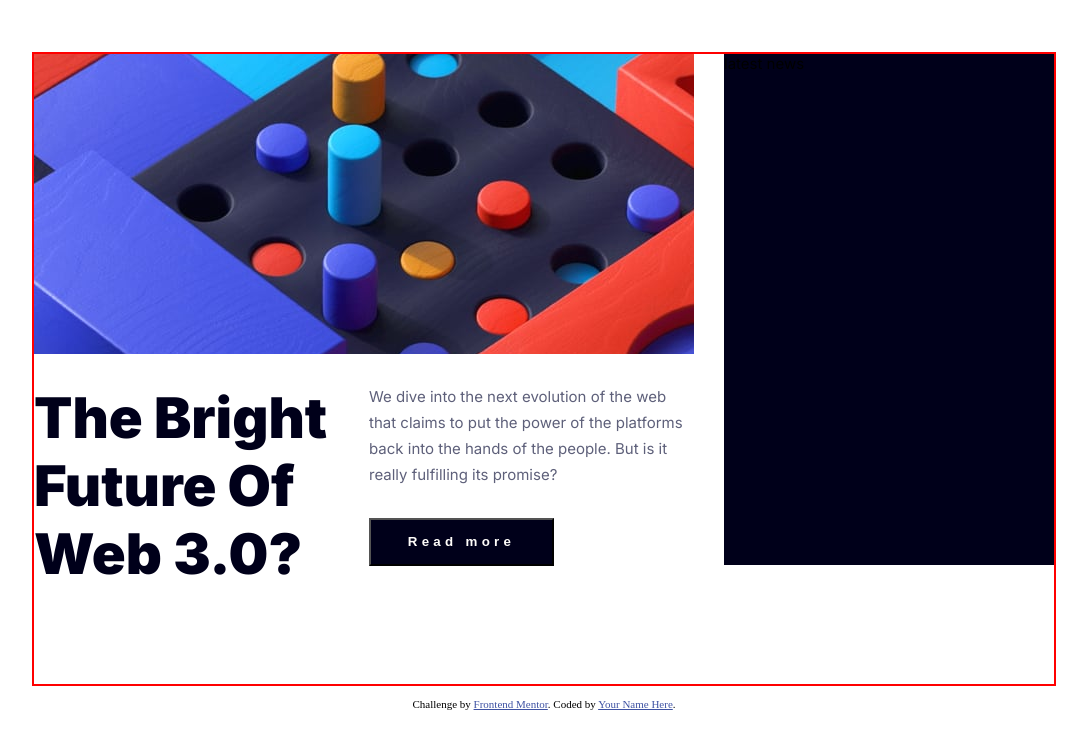
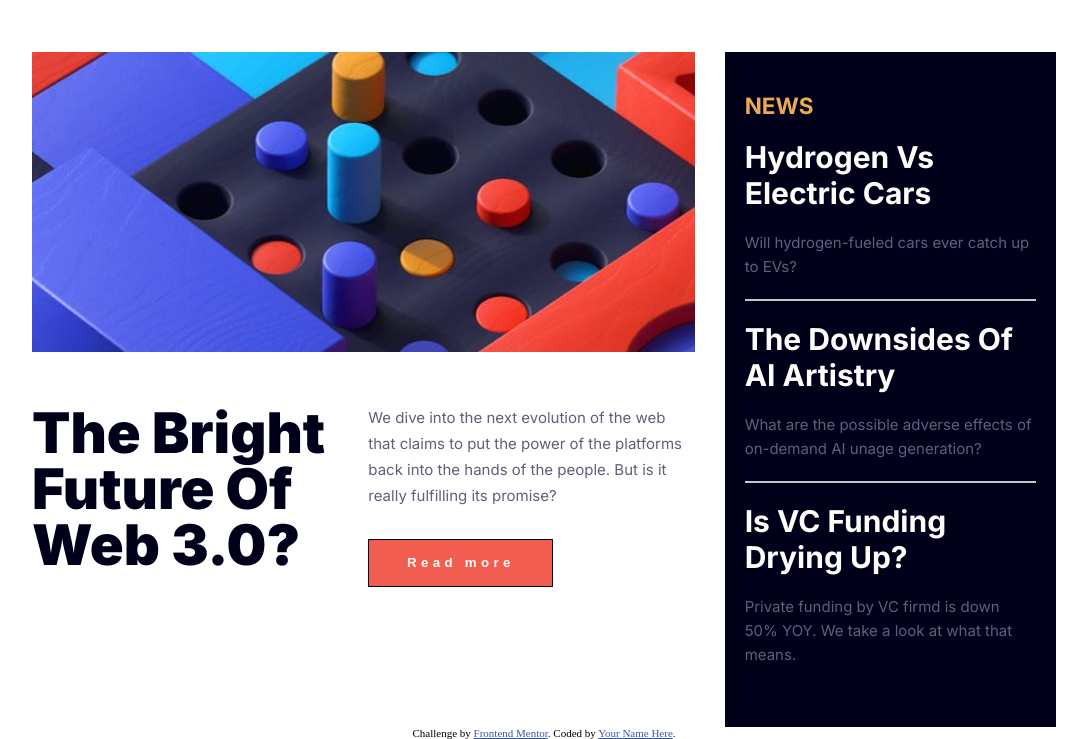
Before and after one commit to OladokunLT/news-homepage-challenge, a plain HTML site: page index.html in a window 1280 px wide. Shown: the part 102-841 px from the top of the page, without its empty margins (96-1183 px from the left). Before the commit the page ends 812 px from the top, so only its background shows below. Drawn offline with Linux system fonts and the light colour scheme.

Commit message:
Added side latest news

```diff
--- a/index.html
+++ b/index.html
@@ -71,7 +71,7 @@
             <div class="hero-image"></div>
             <div class="grid-text">
               <div class="inner-col-1">
-                <h2>The bright future of web 3.0?</h2>
+                <h1>The bright future of web 3.0?</h1>
               </div>
               <div class="inner-col-2">
                 <p>
@@ -83,7 +83,31 @@
               </div>
             </div>
           </div>
-          <div class="latest-news">latest news</div>
+          <div class="latest-news">
+            <h2>NEWS</h2>
+            <article class="news-container">
+              <ul>
+                <li class="news-list">
+                  <a href="" class="news-brief">Hydrogen Vs Electric Cars</a>
+                  <p>Will hydrogen-fueled cars ever catch up to EVs?</p>
+                </li>
+                <li class="news-list">
+                  <a href="" class="news-brief">The downsides of AI Artistry</a>
+                  <p>
+                    What are the possible adverse effects of on-demand AI unage
+                    generation?
+                  </p>
+                </li>
+                <li class="news-list">
+                  <a href="" class="news-brief">Is VC funding drying Up?</a>
+                  <p>
+                    Private funding by VC firmd is down 50% YOY. We take a look
+                    at what that means.
+                  </p>
+                </li>
+              </ul>
+            </article>
+          </div>
         </div>
       </main>
       <footer></footer>
--- a/styles/main.css
+++ b/styles/main.css
@@ -14,8 +14,6 @@
 
 .wrapper {
   min-height: 100vh;
-  /* border: solid red 2px; */
-  /* background: red; */
   font-size: 15px;
   font-family: "Inter", sans-serif;
 
@@ -47,7 +45,6 @@ nav ul li a:hover {
 .grid-parent {
   display: grid;
   grid-template-columns: 1fr;
-  border: solid red 2px;
   gap: 30px;
 }
 
@@ -58,29 +55,29 @@ nav ul li a:hover {
 }
 
 .latest-news {
-  height: 511px;
   background: var(--Dark-Space-Blue);
+  color: #5e607a;
 }
 
 .hero-image {
   width: 100%;
   height: 300px;
   background-image: url("../assets/images/image-web-3-mobile.jpg");
-  /* object-fit: fill; */
   background-position: center;
 }
-h2 {
+h1 {
   font-size: 40px;
   font-weight: 900;
   text-transform: capitalize;
   color: var(--Dark-Space-Blue);
+  line-height: 56px;
 }
 p {
   color: var(--Gunmetal);
   line-height: 26px;
 }
 .btn-latest {
-  background-color: var(--Dark-Space-Blue);
+  background-color: var(--light-Vermillion);
   color: var(--Almost-White);
   cursor: pointer;
   width: 185px;
@@ -89,6 +86,43 @@ p {
   letter-spacing: 4.3px;
   font-weight: 700;
   margin-top: 30px;
+  border: solid 1px #000000;
+}
+
+.btn-latest:hover {
+  background-color: var(--Dark-Space-Blue);
+}
+h2 {
+  color: var(--Yellow);
+}
+.latest-news {
+  padding-block: 40px;
+  padding-inline: 20px;
+}
+.latest-news ul {
+  list-style: none;
+}
+.news-list {
+  border-bottom: solid 2px var(--Silver);
+  /* border: solid red; */
+  padding-block: 20px;
+}
+.news-list:last-child {
+  border-bottom: none;
+}
+.news-list a {
+  text-decoration: none;
+  font-size: 30px;
+  color: var(--Almost-White);
+  font-weight: 700;
+  text-transform: capitalize;
+}
+.news-list a:hover {
+  color: var(--Yellow);
+}
+.news-list p {
+  line-height: 24px;
+  margin-top: 20px;
 }
 
 @media (width >= 768px) {
@@ -111,17 +145,15 @@ p {
     display: none;
   }
   .hero-image {
-    /* width: 100%;
-    height: 300px; */
     background-image: url("../assets/images/image-web-3-desktop.jpg");
   }
-  h2 {
+  h1 {
     font-size: 56px;
+    line-height: 56px;
   }
 }
 @media (width>1024px) {
   .wrapper {
     width: 80%;
-    /* background-color: purple; */
   }
 }
```
